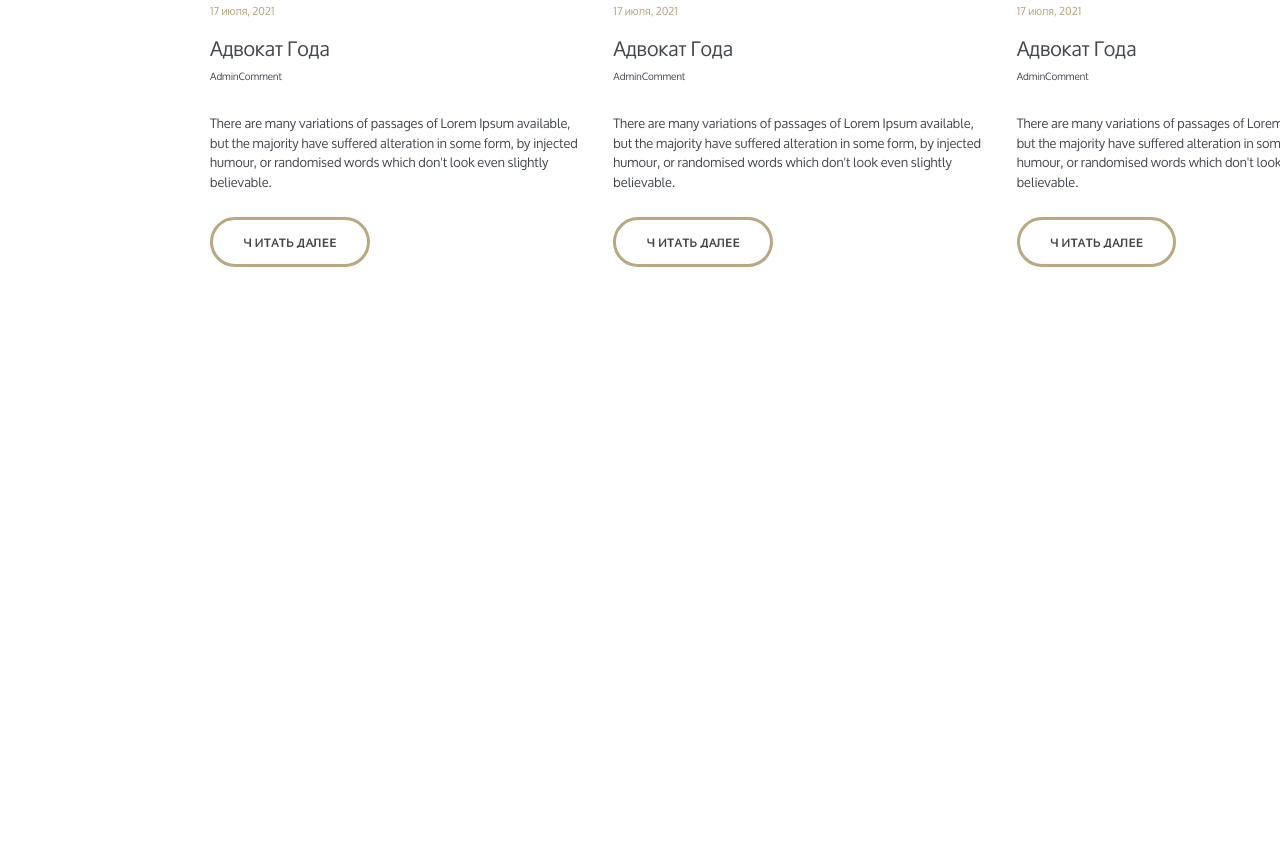
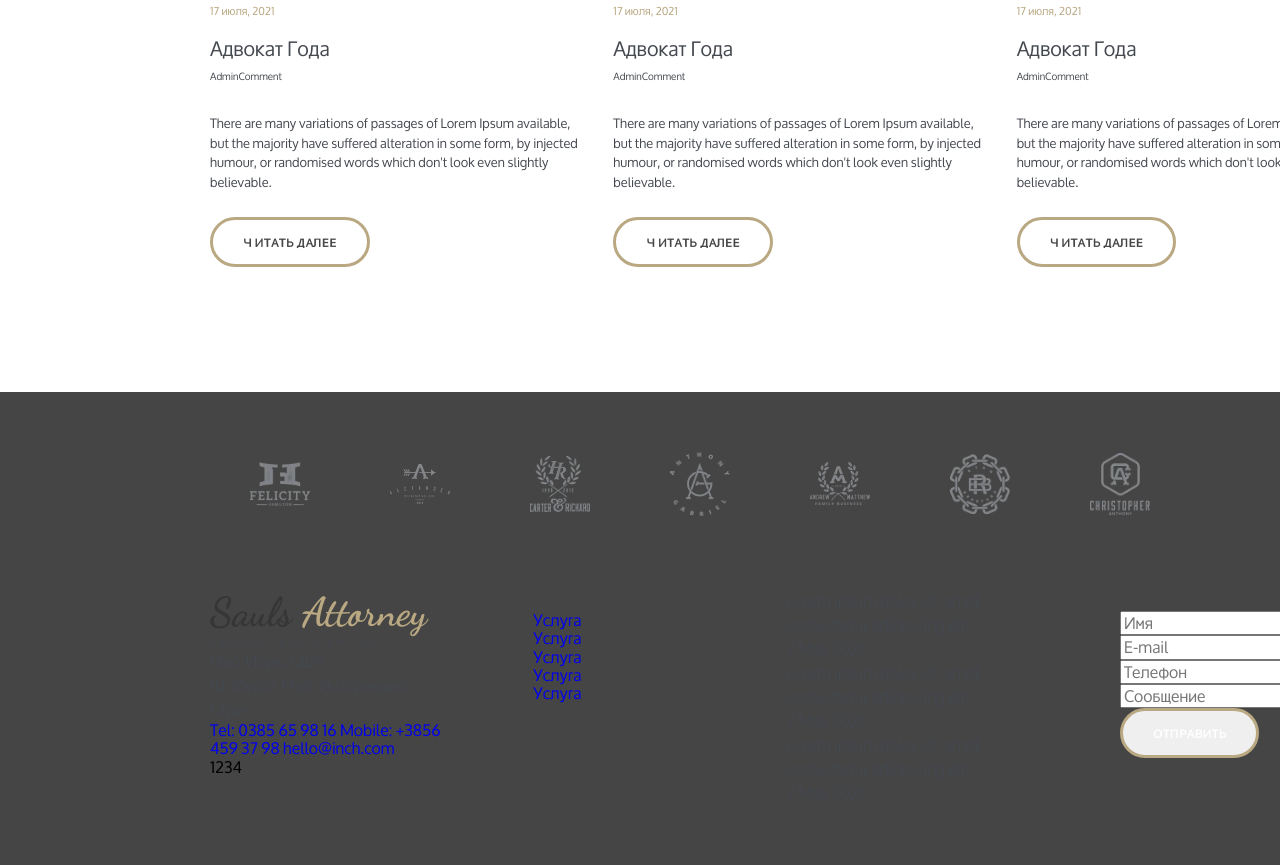
Before and after one commit to No-colour-you-like/SaulsLaw, a plain HTML site: page index.html in a window 1280 px wide. Shown: the part 3156-4021 px from the top of the page. Before the commit the page ends 3438 px from the top, so only its background shows below. Drawn offline with nearby package versions, Linux system fonts and the light colour scheme.

Commit message:
footer process

```diff
--- a/css/style.css
+++ b/css/style.css
@@ -633,6 +633,10 @@ img {
   margin-right: 0;
 }
 
+.index-news {
+  margin-bottom: 110px;
+}
+
 .index-news__wrapper {
   padding: 0 160px;
 }
@@ -789,6 +793,61 @@ img {
   border-bottom: 8px solid #b9a882;
 }
 
+.footer {
+  background-color: #454545;
+}
+
+.footer__wrapper {
+  padding: 60px 160px;
+}
+
+.footer__slider {
+  margin-bottom: 70px;
+}
+
+.footer__slider-wrapper {
+  display: -webkit-box;
+  display: -ms-flexbox;
+  display: flex;
+  -webkit-box-align: center;
+      -ms-flex-align: center;
+          align-items: center;
+}
+
+.footer__slider-img {
+  width: 60px;
+  margin: 0 40px;
+}
+
+.footer__bottom {
+  display: -webkit-box;
+  display: -ms-flexbox;
+  display: flex;
+  -webkit-box-pack: justify;
+      -ms-flex-pack: justify;
+          justify-content: space-between;
+}
+
+.footer__addresses {
+  width: 240px;
+}
+
+.footer__addresses-logo {
+  font-size: 40px;
+}
+
+.footer__services {
+  width: 170px;
+}
+
+.footer__posts {
+  width: 250px;
+}
+
+.footer__contact {
+  width: 270px;
+}
+
 .brown-btn {
   color: #b9a882;
   border: 3px solid #b9a882;
--- a/index.html
+++ b/index.html
@@ -373,7 +373,90 @@
       </section>
     </main>
 
-
+    <footer class="footer">
+  <div class="container">
+    <div class="footer__wrapper">
+      <div class="footer__slider">
+        <div class="footer__slider-btns"></div>
+          <div class="footer__slider-wrapper">
+            <picture><source srcset="img/footer/logo-1.webp" type="image/webp"><img src="img/footer/logo-1.png" alt="#" class="footer__slider-img"></picture>
+            <picture><source srcset="img/footer/logo-2.webp" type="image/webp"><img src="img/footer/logo-2.png" alt="#" class="footer__slider-img"></picture>
+            <picture><source srcset="img/footer/logo-3.webp" type="image/webp"><img src="img/footer/logo-3.png" alt="#" class="footer__slider-img"></picture>
+            <picture><source srcset="img/footer/logo-4.webp" type="image/webp"><img src="img/footer/logo-4.png" alt="#" class="footer__slider-img"></picture>
+            <picture><source srcset="img/footer/logo-5.webp" type="image/webp"><img src="img/footer/logo-5.png" alt="#" class="footer__slider-img"></picture>
+            <picture><source srcset="img/footer/logo-6.webp" type="image/webp"><img src="img/footer/logo-6.png" alt="#" class="footer__slider-img"></picture>
+            <picture><source srcset="img/footer/logo-7.webp" type="image/webp"><img src="img/footer/logo-7.png" alt="#" class="footer__slider-img"></picture>
+          </div>
+      </div>
+      <div class="footer__bottom">
+        <div class="footer__addresses">
+          <div class="logo">
+            <h1 class="logo-text footer__addresses-logo">
+              Sauls
+              <span>Attorney</span>
+            </h1>
+            <p class="logo-subtext">Адвокатское агенство</p>
+          </div>
+          <p class="footer__address">
+            Нью-Йорк, США
+            <br>
+            10, Ферст Мэй, Интернешнл Стрит
+          </p>
+          <a href="tel:0385659816" class="footer__tel">Tel: 0385 65 98 16</a>
+          <a href="tel:+38564593798" class="footer__tel">Mobile: +3856 459 37 98</a>
+          <a href="mailto:hello@inch.com" class="footer__mail">hello@inch.com</a>
+          <div class="footer__links">1234</div>
+        </div>
+        <div class="footer__services">
+          <h3 class="footer__services-title">Основные услуги</h3>
+          <nav class="footer__services-nav">
+            <ul class="footer__services-list">
+              <li class="footer__services-name">
+                <a href="#" class="footer__services-link">Услуга</a>
+              </li>
+              <li class="footer__services-name">
+                <a href="#" class="footer__services-link">Услуга</a>
+              </li>
+              <li class="footer__services-name">
+                <a href="#" class="footer__services-link">Услуга</a>
+              </li>
+              <li class="footer__services-name">
+                <a href="#" class="footer__services-link">Услуга</a>
+              </li>
+              <li class="footer__services-name">
+                <a href="#" class="footer__services-link">Услуга</a>
+              </li>
+            </ul>
+          </nav>
+        </div>
+        <div class="footer__posts">
+          <a href="#" class="footer__post">
+            <p class="footer__post-text">Lorem ipsum dolor sit, amet consectetur adipisicing elit.</p>
+            <p class="footer__post-date">7 Мая 2021</p>
+          </a>
+          <a href="#" class="footer__post">
+            <p class="footer__post-text">Lorem ipsum dolor sit, amet consectetur adipisicing elit.</p>
+            <p class="footer__post-date">7 Мая 2021</p>
+          </a>
+          <a href="#" class="footer__post">
+            <p class="footer__post-text">Lorem ipsum dolor sit, amet consectetur adipisicing elit.</p>
+            <p class="footer__post-date">7 Мая 2021</p>
+          </a>
+        </div>
+        <div class="footer__contact">
+          <h3 class="footer__contact-title">Как нас найти</h3>
+          <form action="#" class="footer__contact-form">
+            <input type="text" class="footer__contact-input" placeholder="Имя" required>
+            <input type="text" class="footer__contact-input" placeholder="E-mail" required>
+            <input type="text" class="footer__contact-input" placeholder="Телефон" required>
+            <input type="text" class="footer__contact-input" placeholder="Сообщение">
+          </form>
+          <button class="main-btn footer__form-btn">Отправить</button>
+        </div>
+      </div>
+    </div>
+  </div>
+</footer>
 
     <script src="js/script.js"></script>
   </body>
```
Also changed, not shown: css/style.min.css, img/Layer 573@1X.png (deleted), img/Layer 573@1X.webp (deleted), img/footer/logo-7.png (renamed from img/footer/logo-8.png), img/footer/logo-7.webp (renamed from img/footer/logo-8.webp).
